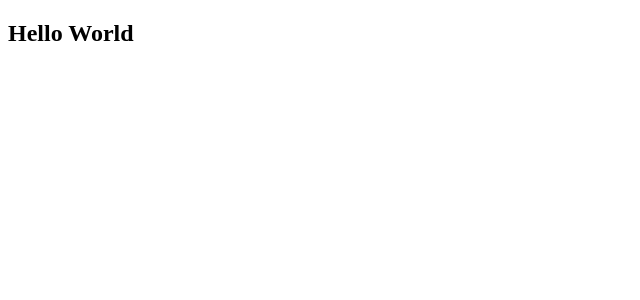
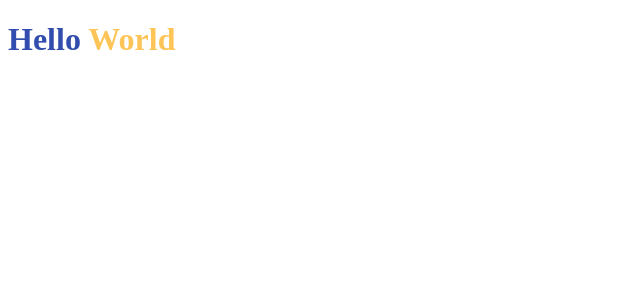
Before and after one commit to davi1985/ignite-journey, a Next.js app in the folder 03-ignews/: page / in a window 1280 px wide. Shown: the top 300 px of the page, without its empty margins (0-640 px from the left). Built offline with nearby package versions, Linux system fonts and the light colour scheme.

Commit message:
03 - add sass

```diff
--- a/03-ignews/package.json
+++ b/03-ignews/package.json
@@ -11,7 +11,8 @@
   "dependencies": {
     "next": "11.1.2",
     "react": "17.0.2",
-    "react-dom": "17.0.2"
+    "react-dom": "17.0.2",
+    "sass": "^1.42.1"
   },
   "devDependencies": {
     "@types/react": "17.0.29",
--- a/03-ignews/pages/index.tsx
+++ /dev/null
@@ -1,7 +0,0 @@
-import type { NextPage } from "next";
-
-const Home: NextPage = () => {
-  return <h2>Hello World</h2>;
-};
-
-export default Home;
--- /dev/null
+++ b/03-ignews/src/pages/index.tsx
@@ -0,0 +1,13 @@
+import type { NextPage } from "next";
+
+import styles from "../styles/home.module.scss";
+
+const Home: NextPage = () => {
+  return (
+    <h1 className={styles.title}>
+      Hello <span>World</span>
+    </h1>
+  );
+};
+
+export default Home;
--- /dev/null
+++ b/03-ignews/src/styles/home.module.scss
@@ -0,0 +1,7 @@
+.title {
+  color: #324dae;
+
+  span {
+    color: #fdc557;
+  }
+}
```
Also changed, not shown: 03-ignews/src/pages/_app.tsx (renamed from 03-ignews/pages/_app.tsx), 1 other file (tests, documents, lock files or other folders).
